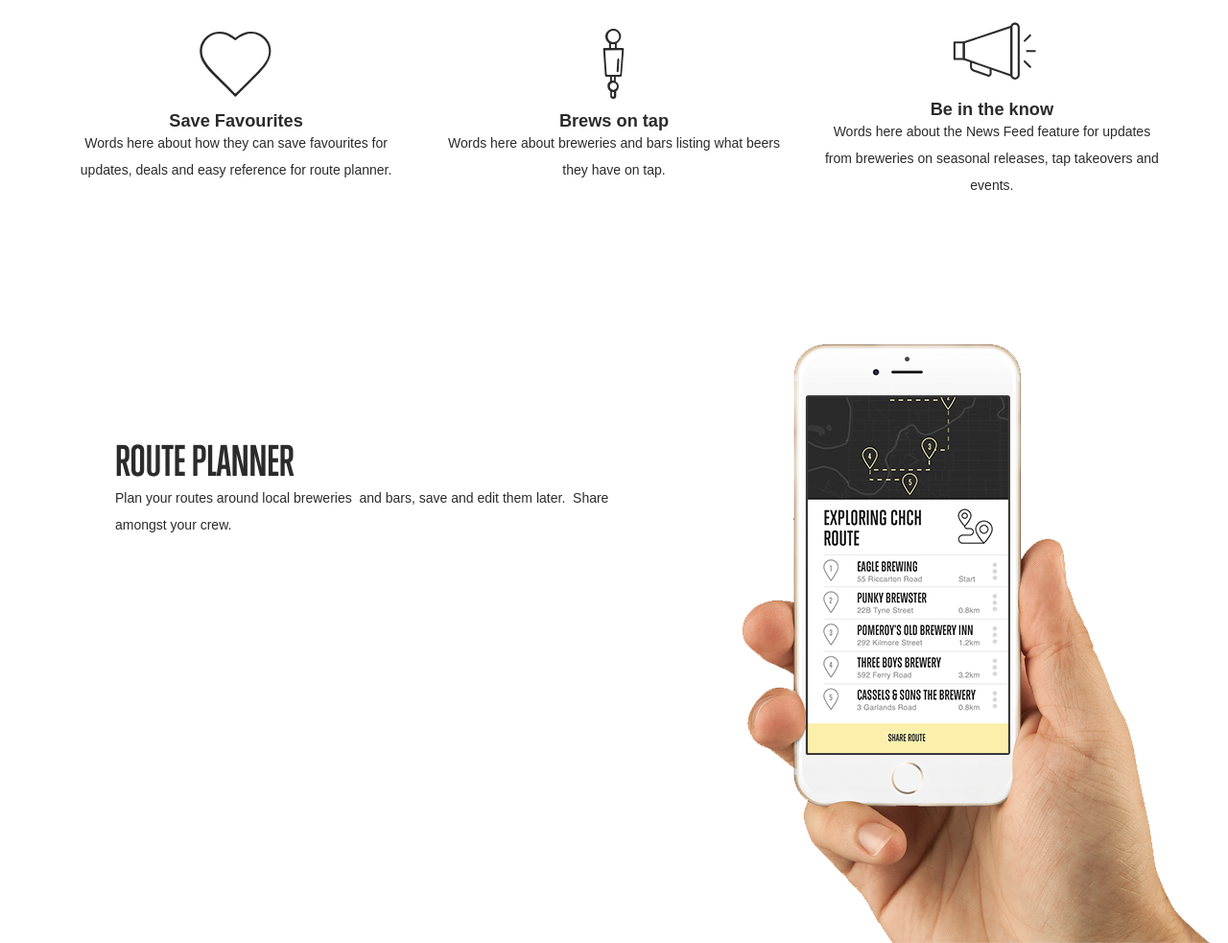
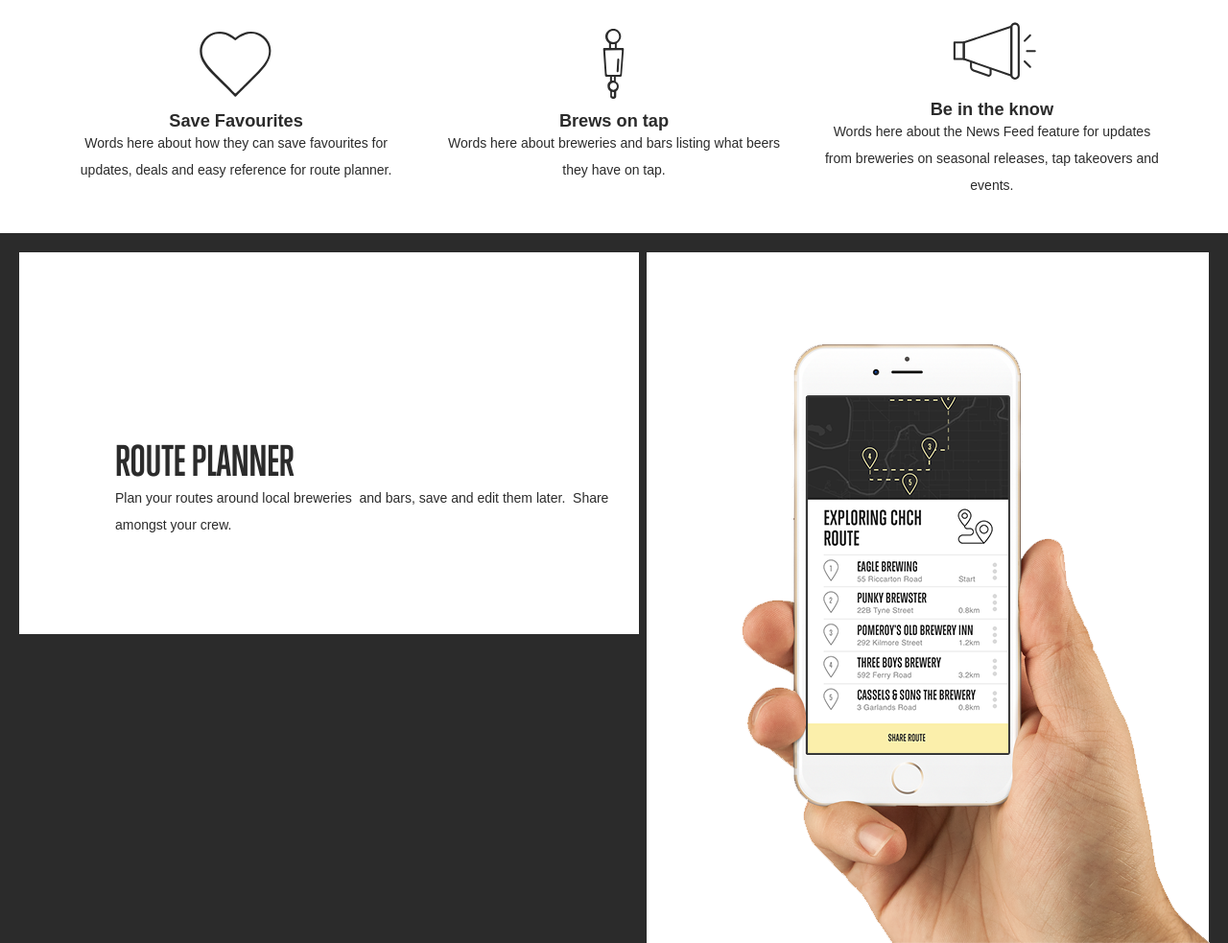
Before and after one commit to davebascand/davebascand.github.io, a plain HTML site: page unit_8/index.html in a window 1280 px wide. Shown: the part 1744-2727 px from the top of the page at 96% size. Drawn offline with Linux system fonts and the light colour scheme.

Commit message:
Update style.css

```diff
--- a/unit_8/css/style.css
+++ b/unit_8/css/style.css
@@ -186,7 +186,7 @@ footer {
 }
 
 #key-feature {
-	background-color: #ffffff;
+	background-color: #2B2B2B;
     padding: 20px;
     display: inline-block;
 }
```
